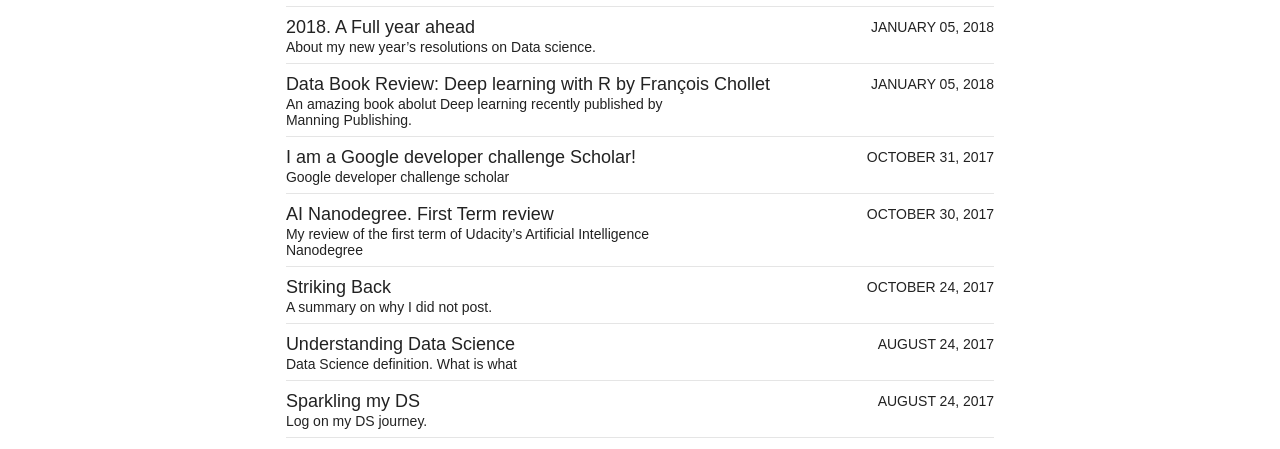
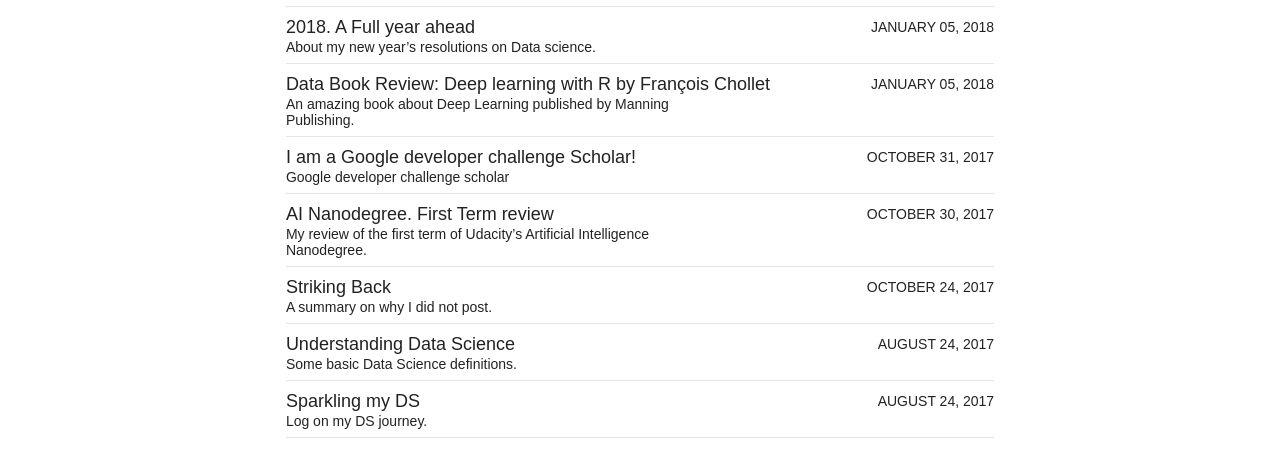
Before and after one commit to raquelredo/raquelredo.github.io_site, a Jekyll site: the page built from index.md, in a window 1280 px wide. Shown: the part 719-1168 px from the top of the page. Built offline with Jekyll 4.4.1, drawn with Linux system fonts in a browser that asks for light colours; nearby versions of some CDN libraries.

Commit message:
minor in excerpt

```diff
--- a/_posts/articles/2017-08-24-Understanding-Data-Science.md
+++ b/_posts/articles/2017-08-24-Understanding-Data-Science.md
@@ -1,7 +1,7 @@
 ---
 layout: "post"
 title: "Understanding Data Science"
-excerpt: "Data Science definition. What is what"
+excerpt: "Some basic Data Science definitions."
 categories: articles
 tags: [Beginners,data science,Hadoop, Big Data, data scrub, Map reduce, spark]
 author: rachel
--- a/_posts/articles/2018-01-05-deep-learning-with-r.md
+++ b/_posts/articles/2018-01-05-deep-learning-with-r.md
@@ -1,7 +1,7 @@
 ---
 layout: "post"
 title: "Data Book Review: Deep learning with R by François Chollet"
-excerpt: "An amazing book abolut Deep learning recently published by Manning Publishing."
+excerpt: "An amazing book about Deep Learning published by Manning Publishing."
 categories: articles
 tags: [Books,Machine Learning, advanced,data science,algorithms,programming R,Self-learning,Deep Learning, GANs, Transfer Learning, LSTM, Deep Dream]
 author: rachel
```
Also changed, not shown: _posts/articles/2017-03-19-what-makes-a-good-data-scientist.md (+1 -1 lines), _posts/articles/2017-03-30-data-book-review-machine-learning-with-r.md (+1 -1 lines), _posts/articles/2017-05-07-data-science-project-management-i.md (+1 -1 lines), _posts/articles/2017-10-30-AI-Nanodegree-Review-first-term.md (+1 -1 lines).
